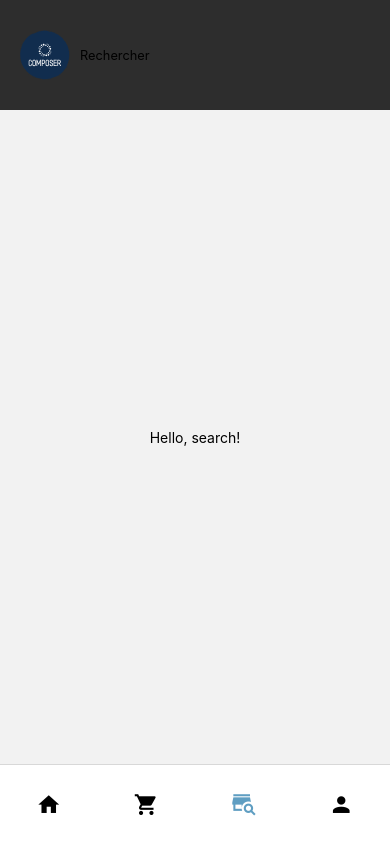
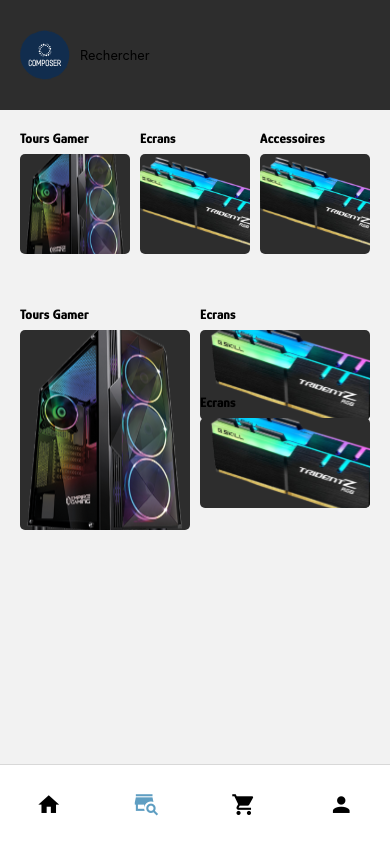
Before and after one commit to A-Wakidou/react-native-project, a React Native app: screen /SearchScreen in a window 390 px wide. Built offline with nearby package versions, Linux system fonts and the light colour scheme.

Commit message:
layout search page 1/2

```diff
--- a/App.js
+++ b/App.js
@@ -1,4 +1,4 @@
-import {SafeAreaView, StatusBar} from 'react-native'
+import { SafeAreaView, StatusBar } from 'react-native'
 import { NavigationContainer } from '@react-navigation/native';
 import MaterialCommunityIcons from 'react-native-vector-icons/MaterialCommunityIcons';
 import { createBottomTabNavigator } from '@react-navigation/bottom-tabs';
@@ -63,7 +63,7 @@ export default function App() {
   //     console.log(err)
   //   })
   return (
-    <SafeAreaView style={{flex: 1, paddingTop: StatusBar.currentHeight}}>
+    <SafeAreaView style={{ flex: 1, paddingTop: StatusBar.currentHeight }}>
       <NavigationContainer>
         <Header style={{ height: 130 }} />
         <Tab.Navigator navigationOptions={{ header: null }} screenOptions={{
@@ -79,16 +79,16 @@ export default function App() {
               <MaterialCommunityIcons name="home" color={color} size={size} />
             )
           }} />
+          <Tab.Screen name="SearchScreen" component={SearchStackScreen} options={{
+            // title: 'Search',
+            tabBarIcon: ({ color, size }) => (
+              <MaterialCommunityIcons name="store-search" color={color} size={size} />
+            )
+          }} />
           <Tab.Screen name="CartScreen" component={CartStackScreen} options={{
             // title: 'Cart',
             tabBarIcon: ({ color, size }) => (
               <MaterialCommunityIcons name="cart" color={color} size={size} />
-            )
-          }} />
-          <Tab.Screen name="SearchScreen" component={SearchStackScreen} options={{
-            // title: 'Search',
-            tabBarIcon: ({ color, size }) => (
-              <MaterialCommunityIcons name="store-search" color={color} size={size} />
             )
           }} />
           <Tab.Screen name="AccountScreen" component={AccountStackScreen} options={{
--- a/pages/search.js
+++ b/pages/search.js
@@ -1,15 +1,51 @@
-import { Text, View } from 'react-native';
+import { Text, View, ScrollView, Image, StyleSheet } from 'react-native';
+
+const styles = StyleSheet.create({
+    cardTtitle: {
+        fontFamily: 'Glory, serif',
+        fontWeight: 'bold',
+        marginBottom: '0.5rem'
+    }
+})
 
 const Search = () => {
     return (
-        <View
+        <ScrollView
             style={{
                 flex: 1,
-                justifyContent: 'center',
-                alignItems: 'center',
+                margin: 20
             }}>
-            <Text>Hello, search!</Text>
-        </View>
+            <View style={{ flex: 1, flexDirection: 'row' }}>
+                <View style={{ flex: 1, marginRight: 10 }}>
+                    <Text style={styles.cardTtitle}>Tours Gamer</Text>
+                    <Image source={require('../assets/images/exPC.svg')} style={{ width: '100%', backgroundColor: '#2d2d2d', borderRadius: 5, height: 100 }} />
+                </View>
+                <View style={{ flex: 1, marginRight: 10 }}>
+                    <Text style={styles.cardTtitle}>Ecrans</Text>
+                    <Image source={require('../assets/images/exRam.svg')} style={{ width: '100%', backgroundColor: '#2d2d2d', borderRadius: 5, height: 100 }} />
+                </View>
+                <View style={{ flex: 1, }}>
+                    <Text style={styles.cardTtitle}>Accessoires</Text>
+                    <Image source={require('../assets/images/exRam.svg')} style={{ width: '100%', backgroundColor: '#2d2d2d', borderRadius: 5, height: 100 }} />
+                </View>
+            </View>
+            <View style={{ flex: 1, flexDirection: 'row' }}>
+                <View style={{ flex: 1 }}>
+                    <Text style={styles.cardTtitle}>Tours Gamer</Text>
+                    <Image source={require('../assets/images/exPC.svg')} style={{ width: '100%', backgroundColor: '#2d2d2d', borderRadius: 5, height: 200 }} />
+                </View>
+                <View style={{ flex: 1, flexDirection: 'column', marginLeft: 10 }}>
+                    <View style={{ flex: 1 }}>
+                        <Text style={styles.cardTtitle}>Ecrans</Text>
+                        <Image source={require('../assets/images/exRam.svg')} style={{ width: '100%', backgroundColor: '#2d2d2d', borderRadius: 5, height: 90 }} />
+                    </View>
+                    <View style={{ flex: 1 }}>
+                        <Text style={styles.cardTtitle}>Ecrans</Text>
+                        <Image source={require('../assets/images/exRam.svg')} style={{ width: '100%', backgroundColor: '#2d2d2d', borderRadius: 5, height: 90 }} />
+                    </View>
+                </View>
+            </View>
+        </ScrollView>
     );
 };
 
```
